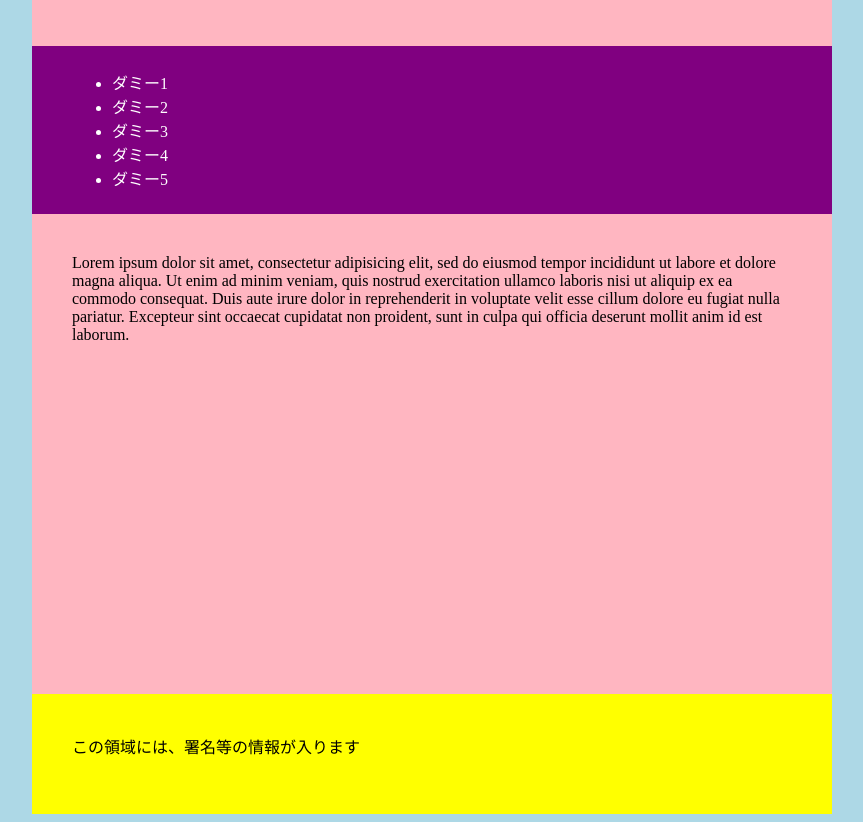
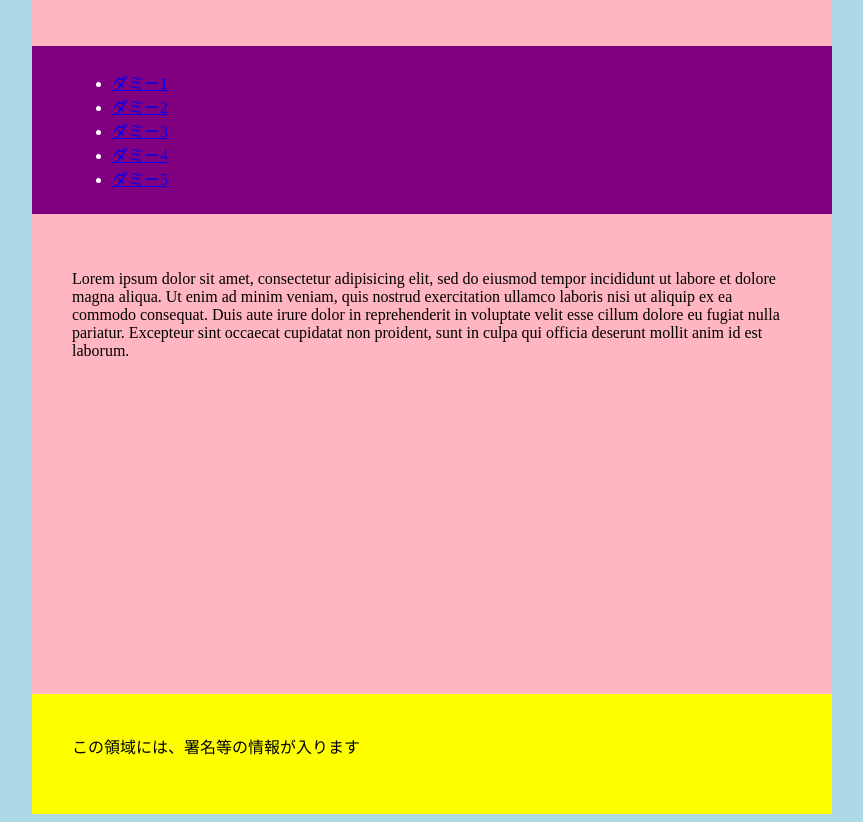
Before and after one commit to rukitest/css_sample_01, a plain HTML site: page index.html in a window 1280 px wide. Shown: the part 122-944 px from the top of the page, without its empty margins (208-1071 px from the left). Drawn offline with Linux system fonts and the light colour scheme.

Commit message:
Update index.html

```diff
--- a/index.html
+++ b/index.html
@@ -16,17 +16,19 @@
 
     <nav>
       <ul>
-          <li>ダミー1</li>
-          <li>ダミー2</li>
-          <li>ダミー3</li>
-          <li>ダミー4</li>
-          <li>ダミー5</li>
+        <li><a href="#">ダミー1</a></li>
+        <li><a href="#">ダミー2</a></li>
+        <li><a href="#">ダミー3</a></li>
+        <li><a href="#">ダミー4</a></li>
+        <li><a href="#">ダミー5</a></li>
       </ul>
 
     </nav>
 
     <div id="contents">
+      <p>
         Lorem ipsum dolor sit amet, consectetur adipisicing elit, sed do eiusmod tempor incididunt ut labore et dolore magna aliqua. Ut enim ad minim veniam, quis nostrud exercitation ullamco laboris nisi ut aliquip ex ea commodo consequat. Duis aute irure dolor in reprehenderit in voluptate velit esse cillum dolore eu fugiat nulla pariatur. Excepteur sint occaecat cupidatat non proident, sunt in culpa qui officia deserunt mollit anim id est laborum.
+      </p>
     </div>
 
     <footer>
```
Lines whose indentation alone changed are shown as unchanged.
